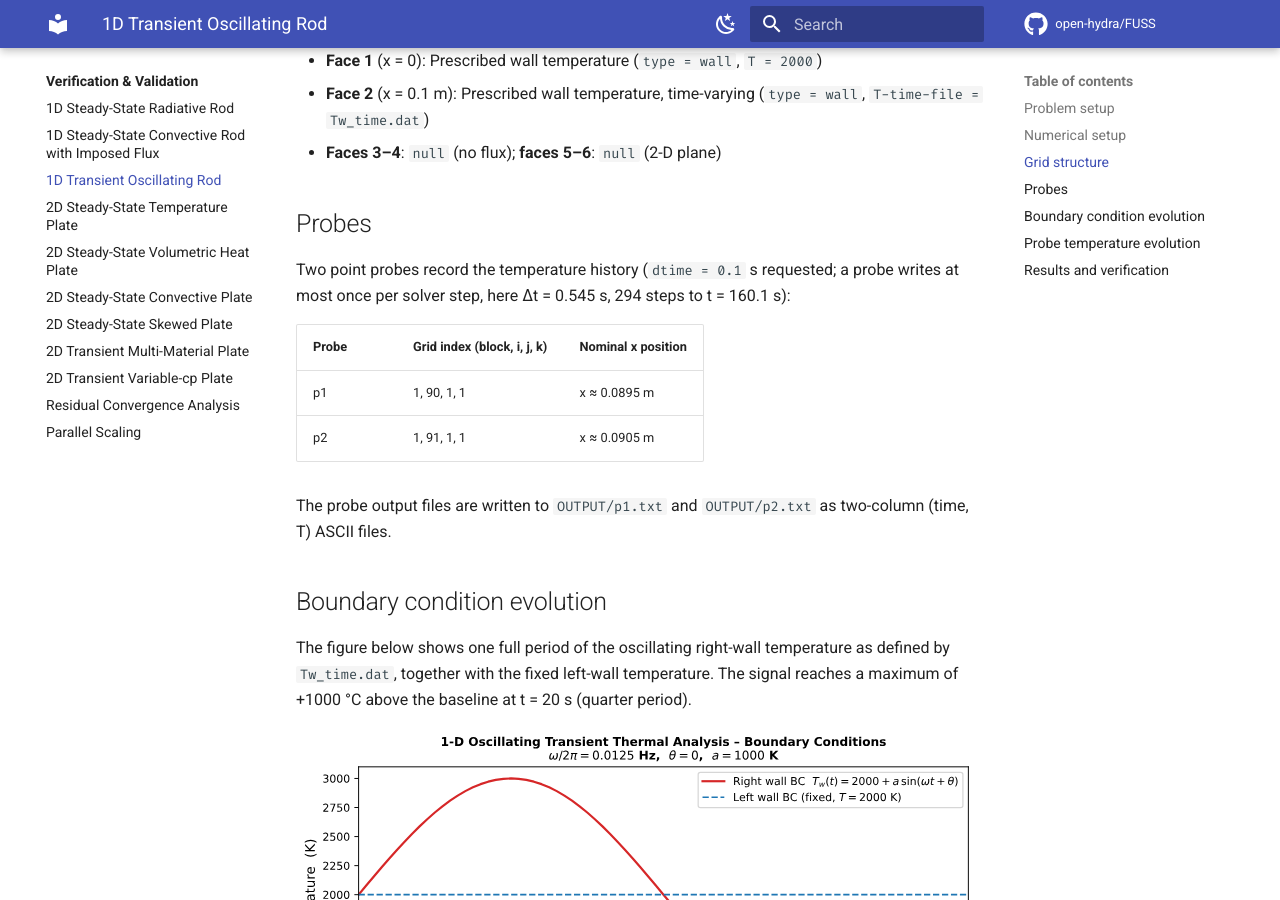
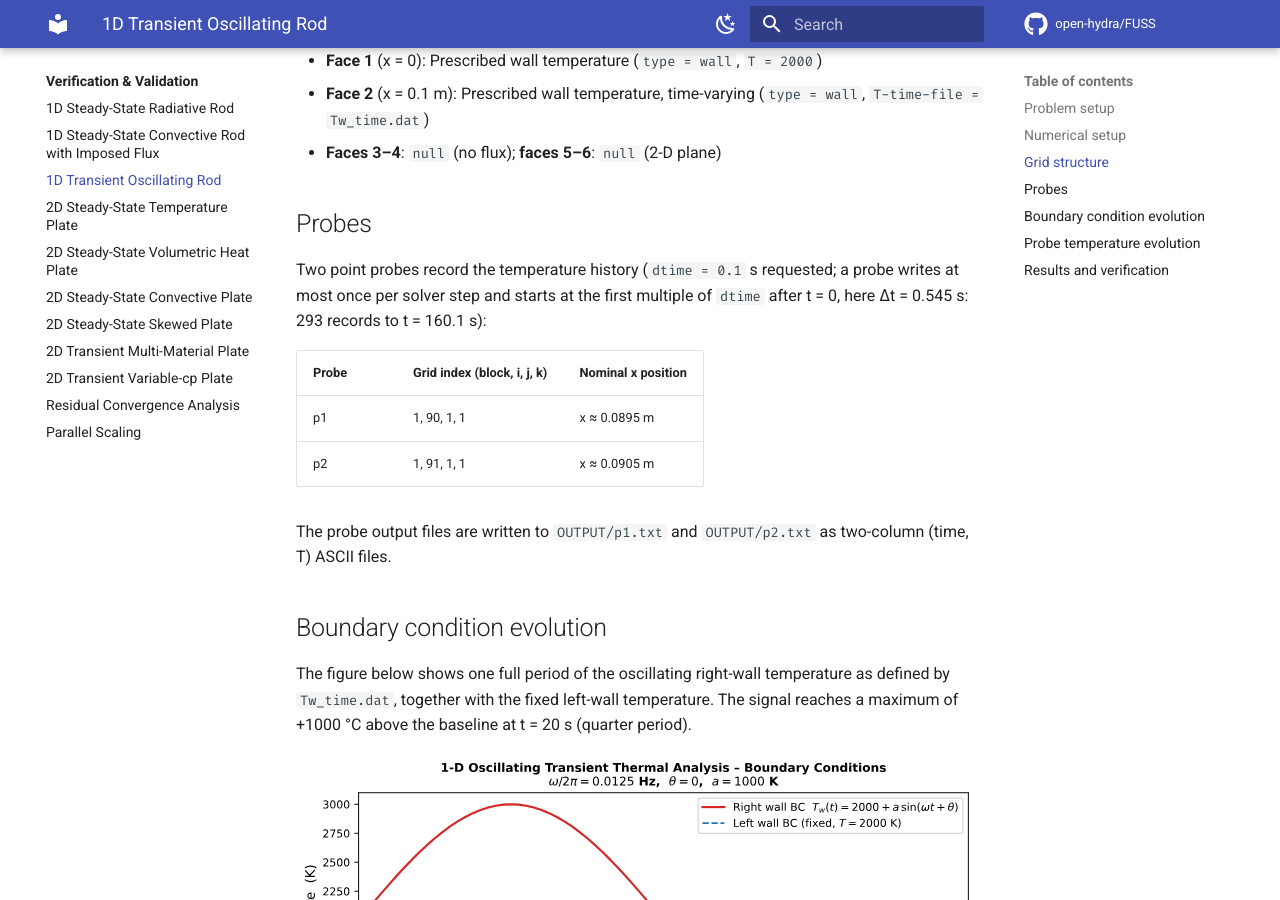
Before and after one commit to open-hydra/FUSS, an MkDocs documentation site: the page built from docs/vv/1D-transient-oscillating-rod.md, in a window 1280 px wide and 900 px high, scrolled down 2522 px. Built offline with MkDocs 1.6.1 and Material for MkDocs 9.7.7, drawn with Linux system fonts in a browser that asks for light colours; comment, search, counter and statistics services are not loaded.

Commit message:
Oscillating rod: probe records and figures of the current run
293 records (the first sample sits on the dtime grid) and the probe/BC
figures regenerated; result unchanged (95.449 K, +0.80 %).

Co-Authored-By: Claude Fable 5 <noreply@anthropic.com>

```diff
--- a/docs/vv/1D-transient-oscillating-rod.md
+++ b/docs/vv/1D-transient-oscillating-rod.md
@@ -71,7 +71,7 @@ Boundary conditions (FUSS block-face notation):
 
 ## Probes
 
-Two point probes record the temperature history (`dtime = 0.1` s requested; a probe writes at most once per solver step, here Δt = 0.545 s, 294 steps to t = 160.1 s):
+Two point probes record the temperature history (`dtime = 0.1` s requested; a probe writes at most once per solver step and starts at the first multiple of `dtime` after t = 0, here Δt = 0.545 s: 293 records to t = 160.1 s):
 
 | Probe | Grid index (block, i, j, k) | Nominal x position |
 |---|---|---|
```
Also changed, not shown: docs/vv/images/1D-transient-oscillating-rod-bc.svg, docs/vv/images/1D-transient-oscillating-rod-probes.svg.
